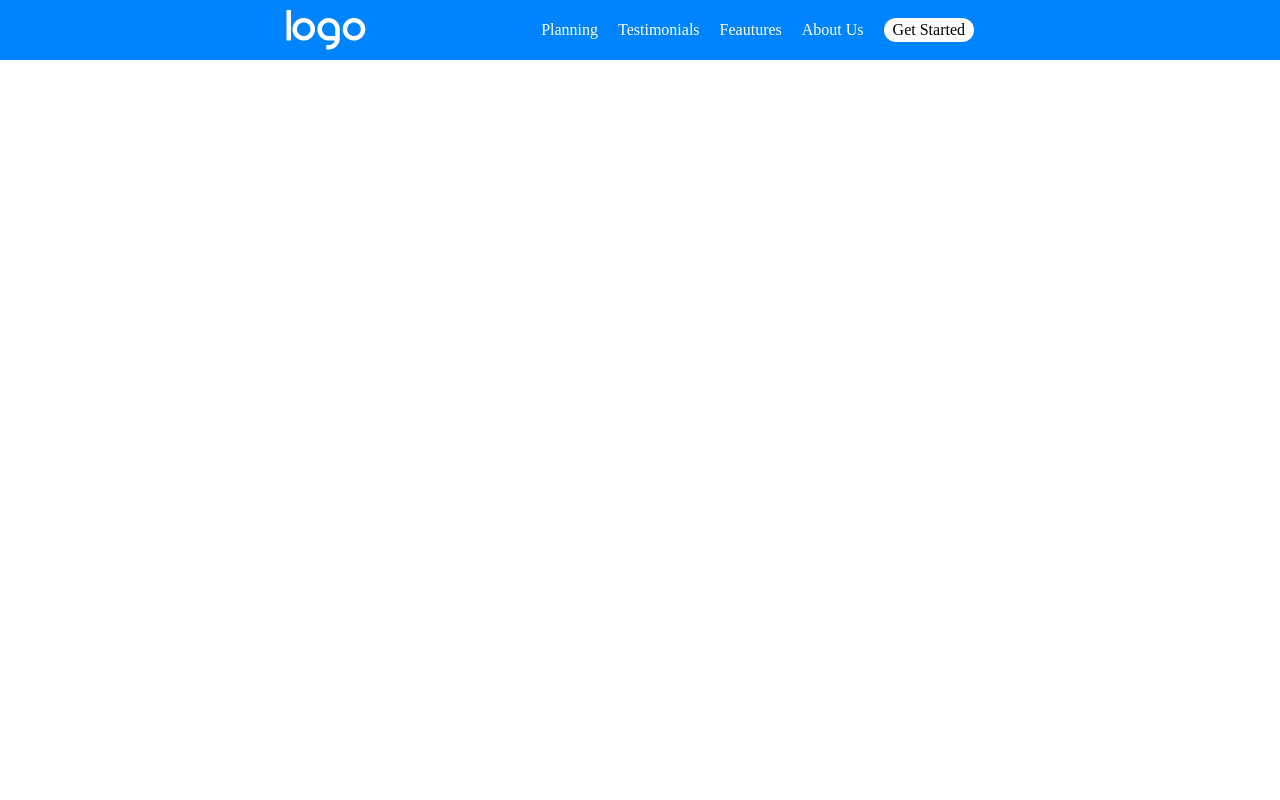
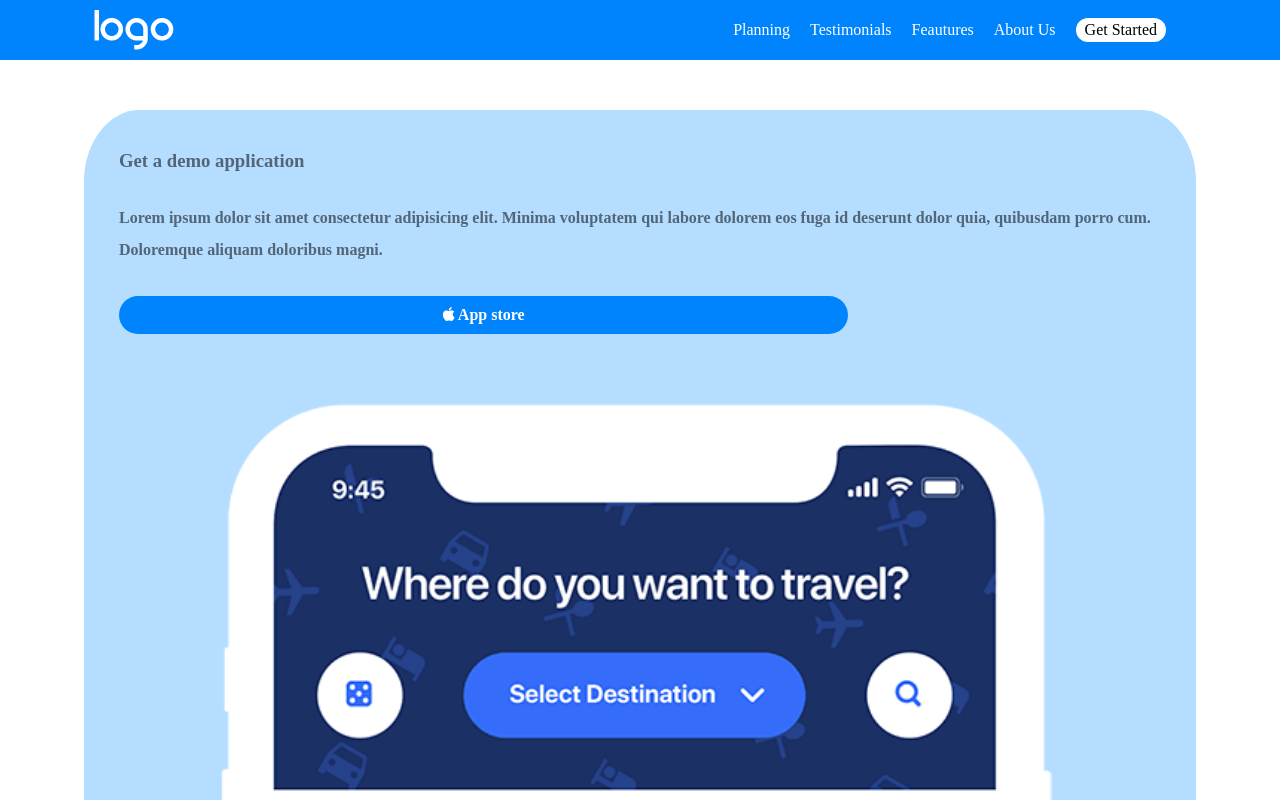
Before and after one commit to JacopoGrippiotti/htmlcss-responsive-layout, a plain HTML site: page index.html in a window 1280 px wide. Shown: the top 800 px of the page. Drawn offline with Linux system fonts and the light colour scheme.

Commit message:
styled and structured first card in demo section

```diff
--- a/css/style.css
+++ b/css/style.css
@@ -14,8 +14,16 @@
     background-color: #0084fd;
 }
 
+.bg-dark-blue{
+
+}
+
 .text-black{
     color: black;
+}
+
+.text-white{
+    color: white;
 }
 
 /*GENERAL CLASSES*/
@@ -36,6 +44,50 @@ ul{
     text-align: center;
 }
 
+.big-card{
+    width: 100%;
+    margin-top: 20px;
+    background-color:#b5ddff;
+    border-radius: 5%;
+    padding: 10px 35px 0px 35px ;
+    color: #526678;
+    font-weight: bold;
+}
+
+.big-card-description{
+    width: 100%;
+}
+
+.big-card-description>h3,
+.big-card-description>p,
+.big-card-description>div.button{
+    margin-top: 30px;
+}
+
+.big-card-description>p{
+    line-height: 2rem;
+}
+
+.big-card-description>div.button{
+    margin-bottom: 40px;
+}
+
+.big-card-image{
+    width: 100%;
+}
+
+.card{
+    width:100%;
+    margin-top: 20px;
+    background-color:#b5ddff;
+    border-radius: 5%;
+    padding: 10px 35px 0px 35px;
+    color: #7a95ac;
+}
+
+.section{
+    padding: 30px 20px;
+}
 /*UTILITIES*/
 
 .flex-wrap{
@@ -58,6 +110,7 @@ ul{
 
 /*SECTIONS CLASSES*/
 
+/* NAV SECTION */
 .nav-options>ul{
     display: none;
 }
@@ -83,6 +136,16 @@ nav{
     font-size: 2rem;
 }
 
+/* DEMO-SECTION*/
+.phone-image{
+    width: 100%;
+    height: 100%;
+}
+
+.apple-button{
+    width: 70%;
+    padding: 10px 15px;
+}
 /*MEDIA QUERY*/
 
 
@@ -101,7 +164,7 @@ nav{
     }
 
     .container{
-        width: 768px;
+        width: 90%;
     }
 
     .mobile-tablet-icon-container{
--- a/index.html
+++ b/index.html
@@ -46,12 +46,41 @@
 
     <main>
 
-      <section class="demo-section ">
-         <div class="big-card"></div>
-         <div class="card"></div>
-         <div class="card"></div>
-         <div class="card"></div>
-         <div class="card"></div>
+      <section class="demo-section section container flex-wrap">
+         <div class="big-card flex-wrap">
+
+            <div class="big-card-description">
+               <h3>
+                  Get a demo application
+               </h3>
+
+               <p>
+                  Lorem ipsum dolor sit amet consectetur adipisicing elit. Minima voluptatem qui labore dolorem eos fuga id deserunt dolor quia, quibusdam porro cum. Doloremque aliquam doloribus magni.
+               </p>
+
+               <div class="apple-button button bg-blue text-white">
+                  <i class="fa-brands fa-apple"></i>
+                  App store
+               </div>
+            </div>
+
+            <div class="big-card-image">
+               <img class="phone-image" src="img/phone.png" alt="Phone image">
+            </div>
+
+         </div>
+         <div class="card">
+
+         </div>
+         <div class="card">
+
+         </div>
+         <div class="card">
+
+         </div>
+         <div class="card">
+
+         </div>
       </section>
     </main>
     <footer></footer>
```
